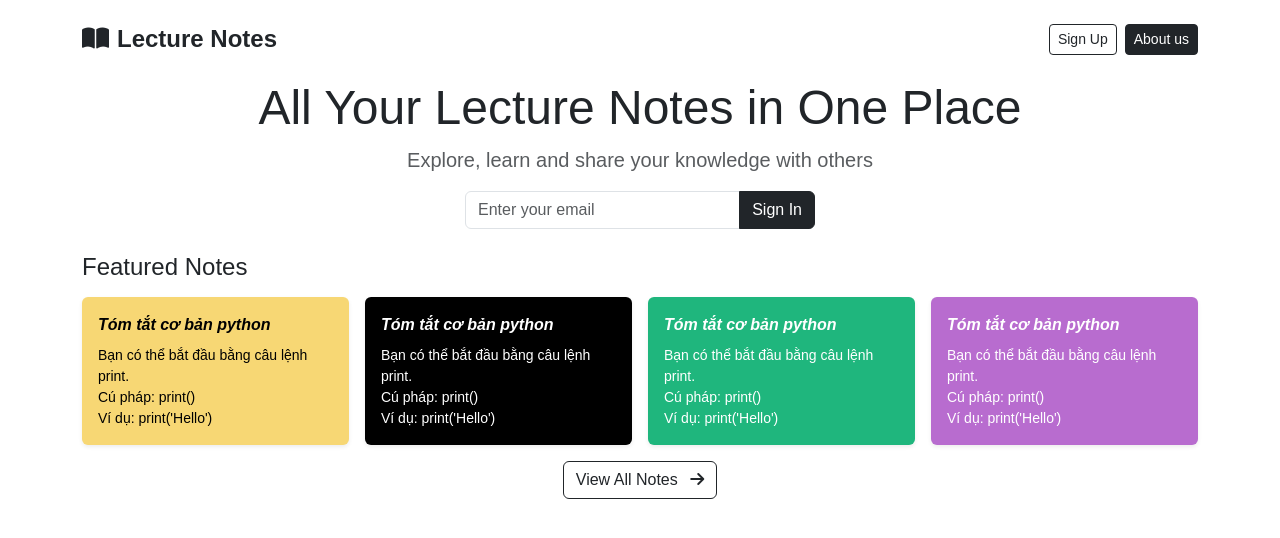
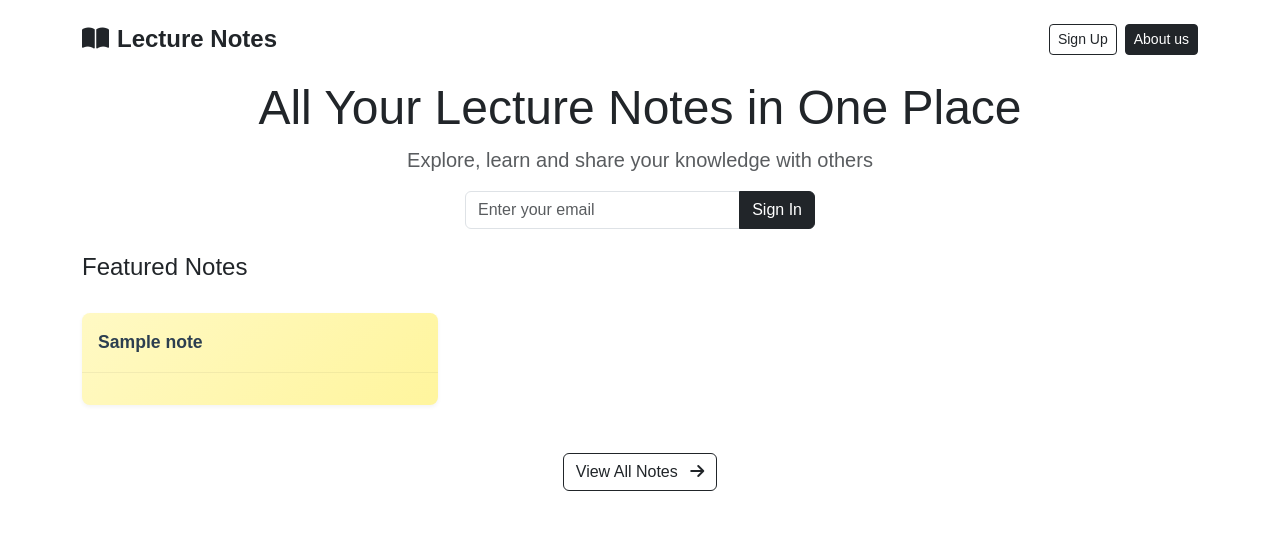
Before and after one commit to iuh-application-development/Lecture-Review, a Flask app: page / in a window 1280 px wide. Shown: the top 538 px of the page. Run offline with Flask 3, Linux system fonts and the light colour scheme; tables that the repository leaves empty hold one stand-in row (values such as "Sample post").

Commit message:
display 4 public note in home page

```diff
--- a/website/api.py
+++ b/website/api.py
@@ -428,12 +428,12 @@ def get_public_notes():
 
         notes = query.paginate(page=page, per_page=limit, error_out=False)
 
-
+        valid_colors = ['note-yellow', 'note-green', 'note-purple', 'note-blue']
         result = [{
             'id': note.id,
             'title': note.title,
             'content': note.content,
-            'color': note.color,
+            'color':note.color if note.color in valid_colors else 'note-yellow',
             'user_id': note.user_id,
             'tags': note.tags,
             # 'user_name': f'{note.user.first_name} {note.user.last_name}',
--- a/website/static/css/home.css
+++ b/website/static/css/home.css
@@ -2,36 +2,54 @@ body {
     font-family: Arial, sans-serif;
 }
 
+.notes-carousel::-webkit-scrollbar {
+    display: none;
+}
+
 .note-card {
-    border-radius: 15px;
-    color: #fff;
-    padding: 15px;
+    background: #fff;
+    border-radius: 10px;
+    box-shadow: 0 2px 4px rgba(0, 0, 0, 0.05);
+    transition: all 0.3s ease;
     cursor: pointer;
-    transition: transform 0.1s, box-shadow 0.2s;
-    box-shadow: 0 2px 8px rgba(0,0,0,0.06);
+    overflow: hidden;
 }
 
 .note-card:hover {
-    transform: scale(1.03);
-    box-shadow: 0 6px 18px rgba(0,0,0,0.13);
+    transform: translateY(-4px);
+    box-shadow: 0 4px 12px rgba(0, 0, 0, 0.1);
+}
+
+.note-header {
+    padding: 1rem;
+    border-bottom: 1px solid rgba(0, 0, 0, 0.05);
+}
+
+.note-title {
+    font-size: 1.1rem;
+    font-weight: 600;
+    color: #2c3e50;
+}
+
+.note-content {
+    padding: 1rem;
+    color: #495057;
+    line-height: 1.6;
 }
 
 .note-yellow {
-    background-color: #f7d774;
-    color: #000;
-}
-
-.note-black {
-    background-color: #000;
-    color: #fff;
+    background: linear-gradient(135deg, #fff9c4 0%, #fff59d 100%);
 }
 
 .note-green {
-    background-color: #1fb67d;
+    background: linear-gradient(135deg, #e8f5e9 0%, #c8e6c9 100%);
 }
 
 .note-purple {
-    background-color: #b86ccf;
+    background: linear-gradient(135deg, #f3e5f5 0%, #e1bee7 100%);
+}
+.note-blue {
+    background: linear-gradient(135deg, #e3f2fd 0%, #bbdefb 100%);
 }
 
 .header-section,
--- a/website/static/css/note_styles.css
+++ b/website/static/css/note_styles.css
@@ -61,6 +61,10 @@
 
 .note-purple {
     background: linear-gradient(135deg, #f3e5f5 0%, #e1bee7 100%);
+}
+
+.note-blue {
+    background: linear-gradient(135deg, #e3f2fd 0%, #bbdefb 100%);
 }
 
 /* Note Content */
--- a/website/templates/home.html
+++ b/website/templates/home.html
@@ -8,6 +8,7 @@
     <link href="https://cdn.jsdelivr.net/npm/bootstrap@5.3.0/dist/css/bootstrap.min.css" rel="stylesheet">
     <link rel="stylesheet" href="https://cdnjs.cloudflare.com/ajax/libs/font-awesome/6.0.0/css/all.min.css">
     <link rel="stylesheet" href="{{ url_for('static', filename='css/home.css') }}">
+    <link rel="stylesheet" href="{{ url_for('static', filename='css/note_styles.css') }}">
 </head>
 <body>
     <div class="container py-4">
@@ -43,39 +44,8 @@
 
         <div class="notes-section">
             <h4 class="mb-3">Featured Notes</h4>
-            <div class="row g-3 justify-content-center">
-                <div class="col-12 col-sm-6 col-lg-3 d-flex">
-                    <a href="#" class="note-card note-yellow text-decoration-none flex-fill p-3 rounded shadow-sm d-flex flex-column justify-content-between h-100">
-                        <div>
-                            <strong><em>Tóm tắt cơ bản python</em></strong>
-                            <p class="mb-0 mt-2 small">Bạn có thể bắt đầu bằng câu lệnh print.<br>Cú pháp: print()<br>Ví dụ: print('Hello')</p>
-                        </div>
-                    </a>
-                </div>
-                <div class="col-12 col-sm-6 col-lg-3 d-flex">
-                    <a href="#" class="note-card note-black text-decoration-none flex-fill p-3 rounded shadow-sm d-flex flex-column justify-content-between h-100">
-                        <div>
-                            <strong><em>Tóm tắt cơ bản python</em></strong>
-                            <p class="mb-0 mt-2 small">Bạn có thể bắt đầu bằng câu lệnh print.<br>Cú pháp: print()<br>Ví dụ: print('Hello')</p>
-                        </div>
-                    </a>
-                </div>
-                <div class="col-12 col-sm-6 col-lg-3 d-flex">
-                    <a href="#" class="note-card note-green text-decoration-none flex-fill p-3 rounded shadow-sm d-flex flex-column justify-content-between h-100">
-                        <div>
-                            <strong><em>Tóm tắt cơ bản python</em></strong>
-                            <p class="mb-0 mt-2 small">Bạn có thể bắt đầu bằng câu lệnh print.<br>Cú pháp: print()<br>Ví dụ: print('Hello')</p>
-                        </div>
-                    </a>
-                </div>
-                <div class="col-12 col-sm-6 col-lg-3 d-flex">
-                    <a href="#" class="note-card note-purple text-decoration-none flex-fill p-3 rounded shadow-sm d-flex flex-column justify-content-between h-100">
-                        <div>
-                            <strong><em>Tóm tắt cơ bản python</em></strong>
-                            <p class="mb-0 mt-2 small">Bạn có thể bắt đầu bằng câu lệnh print.<br>Cú pháp: print()<br>Ví dụ: print('Hello')</p>
-                        </div>
-                    </a>
-                </div>
+            <div class="notes-grid" id="publicNotesContainer">
+
             </div>
             <div class="text-center mt-3">
                 <a href="/dashboard" class="btn btn-outline-dark">
@@ -84,6 +54,67 @@
             </div>
         </div>
     </div>
+    <script>
+        function getNotePreview(contentObj, length = 100) {
+            try {
+                const parsed = typeof contentObj === 'string' ? JSON.parse(contentObj) : contentObj;
+
+                let fullText = '';
+                for (let block of parsed.blocks || []) {
+                    if (block.type === 'paragraph' && block.data.text) {
+                        fullText += block.data.text + ' ';
+                    }
+                    if (fullText.length >= length) break;
+                }
+                return fullText.trim().slice(0, length) + (fullText.length > length ? '...' : '');
+            } catch (e) {
+                console.error("Failed to extract preview:", e);
+                return 'No preview available.';
+            }
+        }
+
+        async function fetchPublicNotes() {
+            try {
+                const response = await fetch('/api/public-notes?limit=4');
+                if (!response.ok) throw new Error(`HTTP error! Status: ${response.status}`);
+                const result = await response.json();
+                const notes = result.data || [];
+                const container = document.getElementById('publicNotesContainer');
+                container.innerHTML = '';
+
+                if (notes.length === 0) {
+                    container.innerHTML = '<p class="text-muted text-center">No public notes available.</p>';
+                    return;
+                }
+
+                notes.forEach(note => {
+                    const validColors = ['note-yellow', 'note-green', 'note-purple', 'note-blue'];
+                    const noteColor = validColors.includes(note.color) ? note.color : 'note-yellow';
+
+                    const noteCard = document.createElement('div');
+                    noteCard.className = `note-card ${noteColor}`;
+                    noteCard.innerHTML = `
+                        <a href="/edit-note/${note.id}?view_only=true" class="note-link">
+                            <div class="note-header">
+                                <strong class="note-title">${note.title || 'Untitled'}</strong>
+                            </div>
+                            <div class="note-content">
+                                <p>${getNotePreview(note.content)}</p>
+                            </div>
+                        </a>
+                    `;
+                    container.appendChild(noteCard);
+                });
+            } catch (error) {
+                console.error('Error fetching public notes:', error);
+                const container = document.getElementById('publicNotesContainer');
+                container.innerHTML = '<p class="text-danger text-center">Error loading public notes. Please try again later.</p>';
+            }
+        }
+
+        document.addEventListener('DOMContentLoaded', fetchPublicNotes);
+    </script>
+
 
     <script>
         function saveEmail(event) {
```
